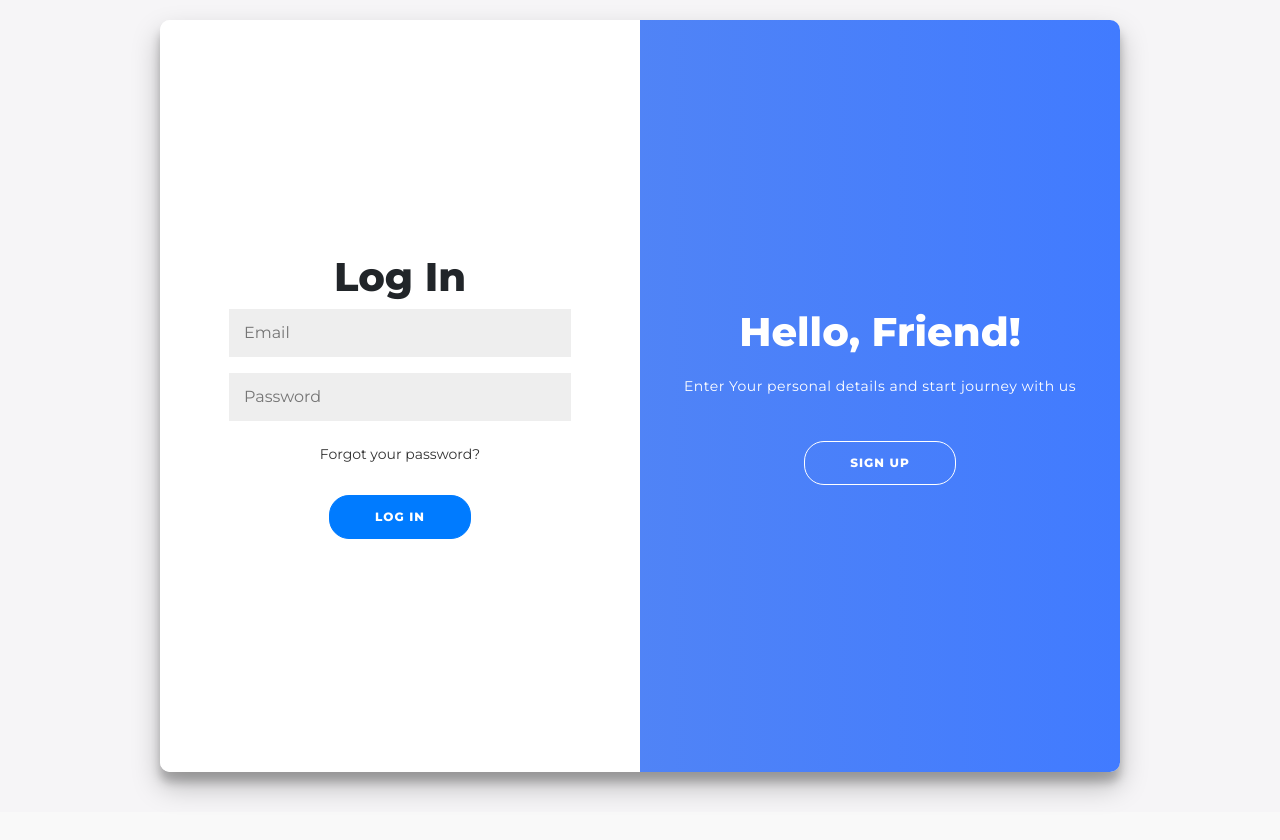
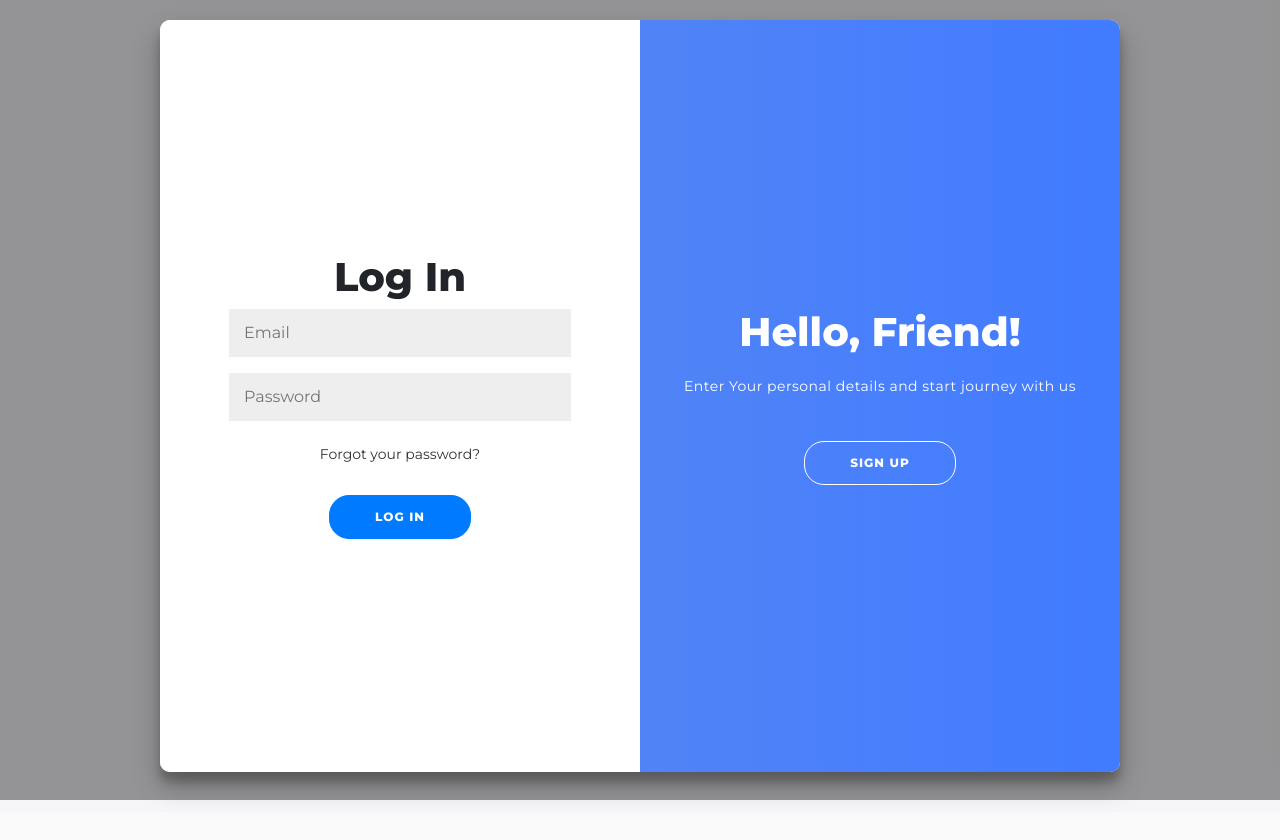
Before and after one commit to MalithaPrabhashana/NenasaQnA, a React (Create React App) app in the folder Frontend/: page / in a window 1280 px wide. Shown: the top 840 px of the page. Built offline with nearby package versions, Linux system fonts and the light colour scheme.

Commit message:
login background

```diff
--- a/Frontend/src/components/NenasaHeader.js
+++ b/Frontend/src/components/NenasaHeader.js
@@ -322,12 +322,12 @@ function NenasaHeader(props) {
 
             <Divider />
 
-            <MenuItem onClick={handleClose}>
+            {/* <MenuItem onClick={handleClose}>
               <ListItemIcon className="avatar-list-icon">
                 <Settings fontSize="small" />
               </ListItemIcon>
               Settings
-            </MenuItem>
+            </MenuItem> */}
             <MenuItem onClick={logOutHandle}>
               <ListItemIcon className="avatar-list-icon">
                 <Logout fontSize="small" />
--- a/Frontend/src/components/SidebarOptions.js
+++ b/Frontend/src/components/SidebarOptions.js
@@ -51,7 +51,7 @@ function SidebarOptions({select, props}) {
         <div className="sidebarOptions">
             <Card style={
                 {
-                    width: '100%',
+                    width: '90%',
                     textAlign: 'center',
                     backgroundColor: '#1960EA',
                     color: '#fff',
--- a/Frontend/src/login/LoginPage.css
+++ b/Frontend/src/login/LoginPage.css
@@ -1,4 +1,5 @@
 @import url("https://fonts.googleapis.com/css?family=Montserrat:400,800");
+
 
 * {
   box-sizing: border-box;
@@ -6,6 +7,8 @@
 
 .login-mainDiv {
   background: #f6f5f7;
+  /* background-image: url('../img/LoginBackground.jpg'); */
+
   display: flex;
   justify-content: center;
   align-items: center;
@@ -14,6 +17,15 @@
   height: 104vh;
   margin: -20px 0 50px;
 }
+
+.login-mainDiv::before {
+  content: "";
+  position: absolute;
+  top: 0;
+  left: 0;
+  width: 100%;
+  height: 100%;
+  background-color: rgba(0, 0, 0, 0.4); }
 
 Input {
   width: 100px;
--- a/Frontend/src/login/LoginPage.js
+++ b/Frontend/src/login/LoginPage.js
@@ -74,9 +74,6 @@ function LoginPage() { // Login and Signup toggle
         }
     }
 
-    // useEffect(() => {
-    //     setIsErrorHappen(true);
-    // }, [loginErrorMsg])
 
 
     const handleSignupSubmit = async (event) => {
```
Also changed, not shown: Frontend/src/components/img/subject-icon.jpg (deleted).
